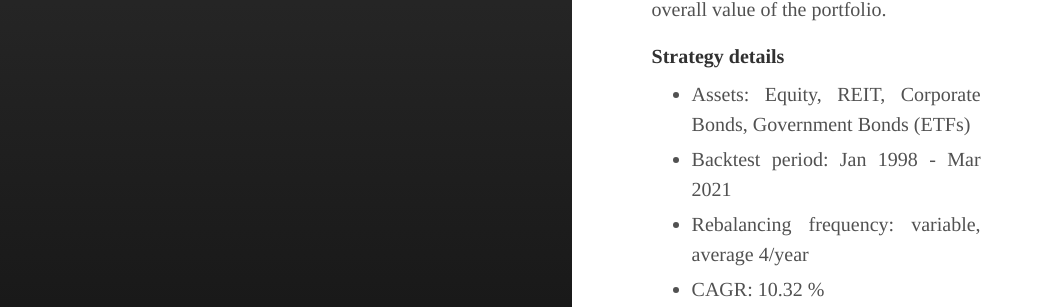
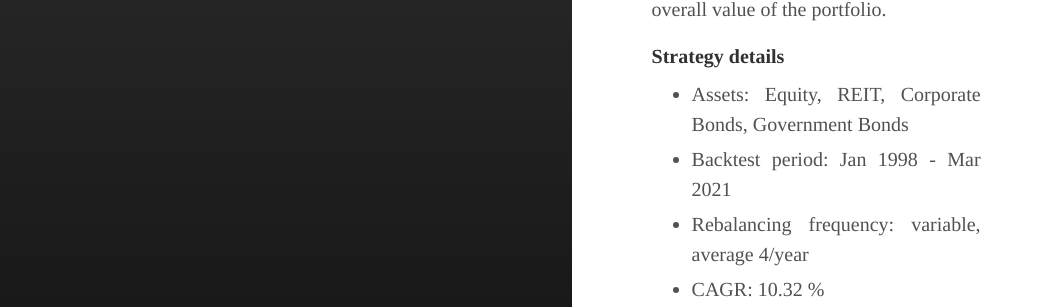
Before and after one commit to IthacaResearch/ithacaresearch.github.io, a Jekyll site: the page built from _posts/2020-12-05-Market-State-Decoder-Diversified.md, in a window 1280 px wide and 900 px high, scrolled down 1045 px. Shown: the part 177-484 px from the top of the window, without its empty margins (0-1044 px from the left). Built offline with Jekyll 4.4.1, drawn with Linux system fonts in a browser that asks for light colours.

Commit message:
Update 2020-12-05-Market-State-Decoder-Diversified.md

```diff
--- a/_posts/2020-12-05-Market-State-Decoder-Diversified.md
+++ b/_posts/2020-12-05-Market-State-Decoder-Diversified.md
@@ -18,7 +18,7 @@ The main reason of underperformance for this strategy is a period in which the m
 There are two versions of this strategy; the one described on this page is named "defensive" as the allocations to each asset class can never reach 100% of the overall value of the portfolio.
 
 #### Strategy details
-* Assets: Equity, REIT, Corporate Bonds, Government Bonds (ETFs)
+* Assets: Equity, REIT, Corporate Bonds, Government Bonds
 * Backtest period: Jan 1998 - Mar 2021
 * Rebalancing frequency: variable, average 4/year
 * CAGR: 10.32 %
```
